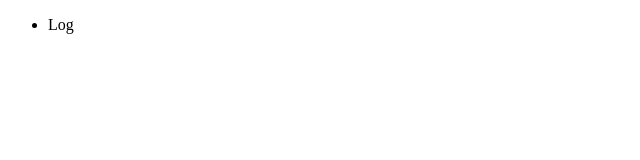
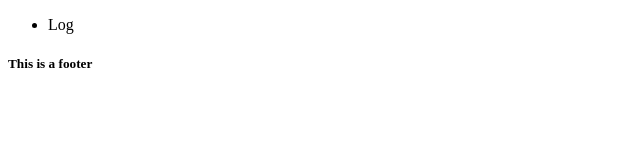
Before and after one commit to stephaniea-a/my_first_github_repo, a plain HTML site: page index.html in a window 1280 px wide. Shown: the full height of the page, 0-640 px from the left. Drawn offline with Linux system fonts and the light colour scheme.

Commit message:
Added a footer to the HTML

```diff
--- a/index.html
+++ b/index.html
@@ -10,5 +10,9 @@
 		</ul>
 	</aside>
 
+	<footer>
+		<h5>This is a footer</h5>
+	</footer>
+
 </body>
 </html>
```
